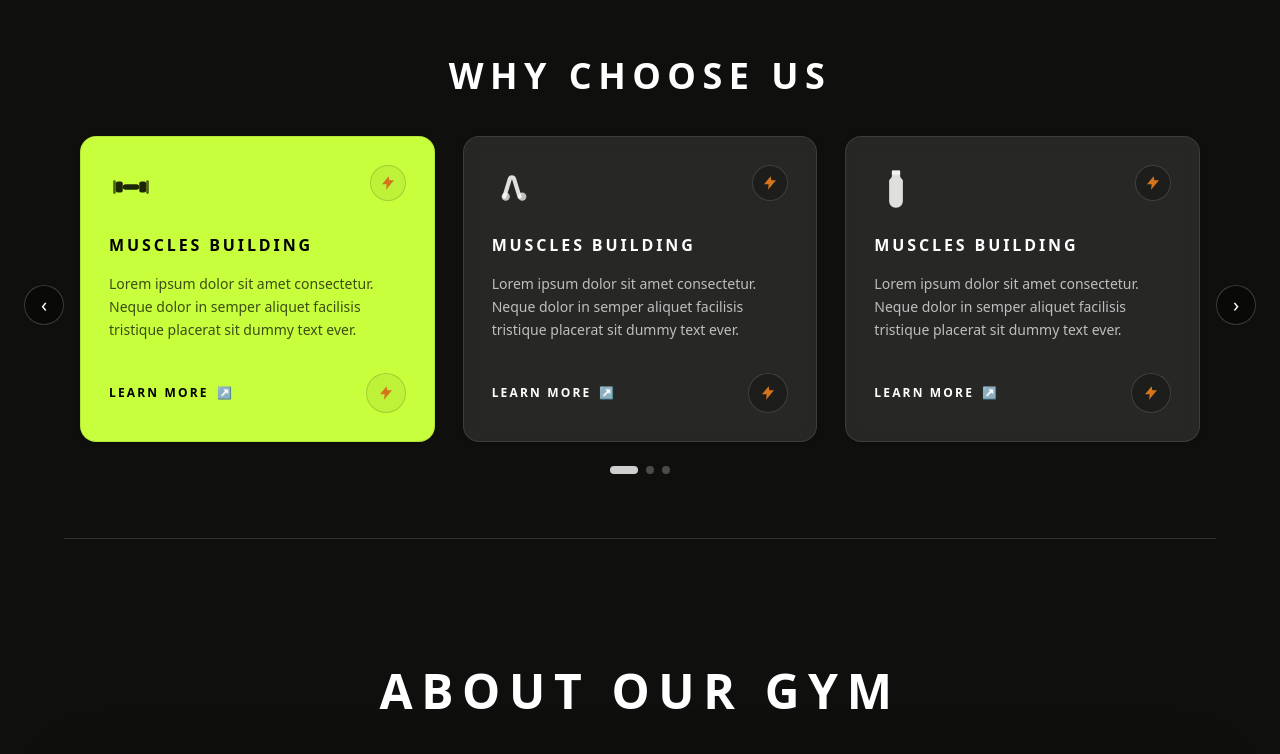
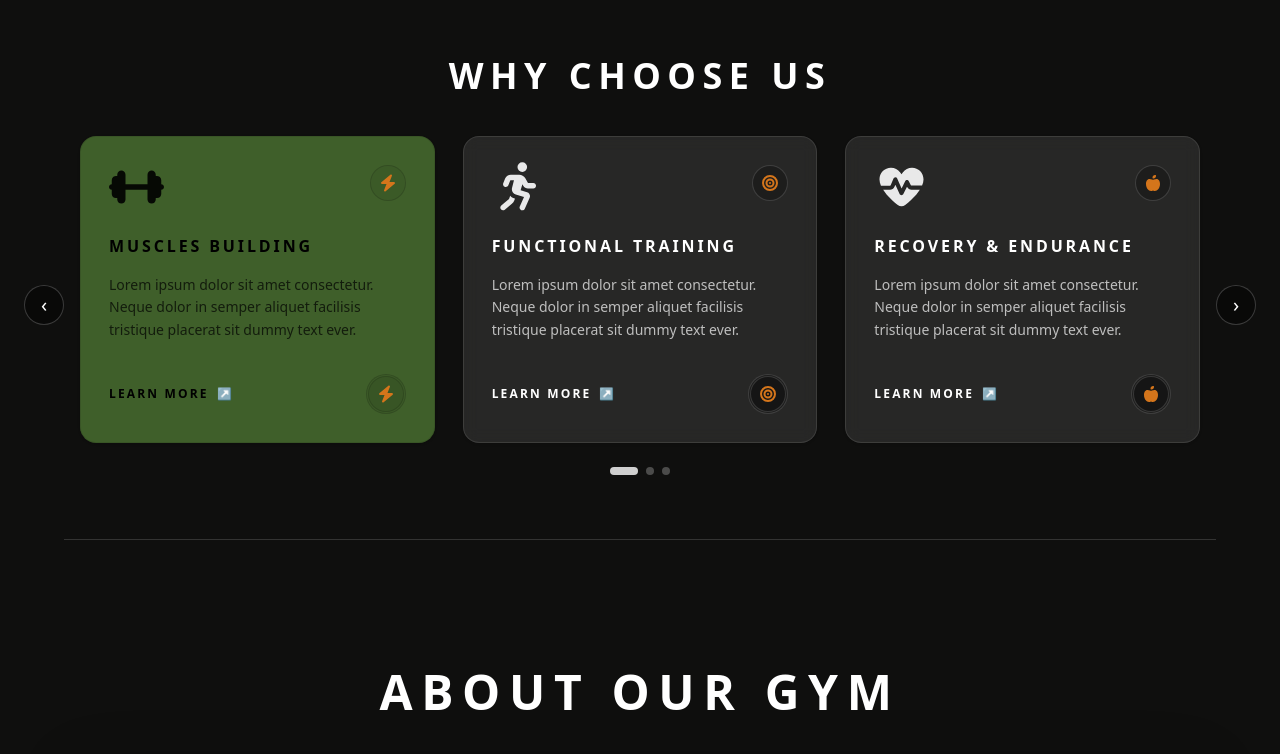
Before and after one commit to Bassem-21/gym-landing, a React (Vite) app: page / in a window 1280 px wide. Shown: the part 840-1594 px from the top of the page. Built offline with nearby package versions, Linux system fonts and the light colour scheme; grey boxes are pictures that could not be loaded.

Commit message:
Add Font Awesome icons and update styles for improved UI consistency

```diff
--- a/package.json
+++ b/package.json
@@ -10,6 +10,9 @@
     "preview": "vite preview"
   },
   "dependencies": {
+    "@fortawesome/fontawesome-svg-core": "^7.2.0",
+    "@fortawesome/free-solid-svg-icons": "^7.2.0",
+    "@fortawesome/react-fontawesome": "^3.2.0",
     "@tailwindcss/vite": "^4.1.18",
     "react": "^19.2.0",
     "react-dom": "^19.2.0",
--- a/src/components/Hero.jsx
+++ b/src/components/Hero.jsx
@@ -1,6 +1,6 @@
 export default function Hero() {
   return (
-    <section className="hero">
+    <section className="hero" id="hero">
       <div className="hero-overlay" />
       <div className="hero-content">
         <div className="mb-6">
--- a/src/components/MobileMenu.jsx
+++ b/src/components/MobileMenu.jsx
@@ -32,9 +32,9 @@ export default function MobileMenu({ open, onClose }) {
 
         <nav className="mobile-nav-links">
           <a href="#about" onClick={onClose}>About</a>
-          <a href="#programs" onClick={onClose}>Programs</a>
+          <a href="#schedule" onClick={onClose}>Programs</a>
           <a href="#pricing" onClick={onClose}>Pricing</a>
-          <a href="#testimonials" onClick={onClose}>Testimonials</a>
+          <a href="#stories" onClick={onClose}>Testimonials</a>
           <a href="#contact" onClick={onClose}>Contact</a>
         </nav>
 
--- a/src/components/WhyChooseUs.jsx
+++ b/src/components/WhyChooseUs.jsx
@@ -1,4 +1,13 @@
 import { useMemo, useState } from "react";
+import { FontAwesomeIcon } from "@fortawesome/react-fontawesome";
+import {
+  faDumbbell,
+  faPersonRunning,
+  faHeartPulse,
+  faBolt,
+  faBullseye,
+  faAppleWhole
+} from "@fortawesome/free-solid-svg-icons";
 
 export default function WhyChooseUs() {
   const items = useMemo(
@@ -7,26 +16,27 @@ export default function WhyChooseUs() {
         title: "MUSCLES BUILDING",
         desc:
           "Lorem ipsum dolor sit amet consectetur. Neque dolor in semper aliquet facilisis tristique placerat sit dummy text ever.",
-        // simple “equipment” icon svg (top-left)
-        icon: DumbbellIcon,
+        icon: faDumbbell,
+        secondaryIcon: faBolt,
       },
       {
-        title: "MUSCLES BUILDING",
+        title: "FUNCTIONAL TRAINING",
         desc:
           "Lorem ipsum dolor sit amet consectetur. Neque dolor in semper aliquet facilisis tristique placerat sit dummy text ever.",
-        icon: GripIcon,
+        icon: faPersonRunning,
+        secondaryIcon: faBullseye,
       },
       {
-        title: "MUSCLES BUILDING",
+        title: "RECOVERY & ENDURANCE",
         desc:
           "Lorem ipsum dolor sit amet consectetur. Neque dolor in semper aliquet facilisis tristique placerat sit dummy text ever.",
-        icon: BottleIcon,
+        icon: faHeartPulse,
+        secondaryIcon: faAppleWhole,
       },
     ],
-    [],
+    []
   );
 
-  // slider index (even though we always show 3, this lets arrows/dots exist like reference)
   const [active, setActive] = useState(0);
 
   const clamp = (n) => {
@@ -37,7 +47,6 @@ export default function WhyChooseUs() {
   const prev = () => setActive((v) => clamp(v - 1));
   const next = () => setActive((v) => clamp(v + 1));
 
-  // Always render 3 cards like reference; featured is the left card
   const visible = [
     items[clamp(active)],
     items[clamp(active + 1)],
@@ -47,14 +56,11 @@ export default function WhyChooseUs() {
   return (
     <section className="section section-dark pb-8" id="why">
       <div className="container-page border-b border-white/15 pb-16">
-        {/* Title (LEFT-aligned like reference) */}
         <h2 className="text-center text-2xl sm:text-3xl md:text-4xl font-extrabold tracking-[0.18em] uppercase">
           WHY CHOOSE US
         </h2>
 
-        {/* Desktop/tablet row */}
         <div className="relative mt-10 hidden sm:block">
-          {/* Arrow LEFT (outside cards) */}
           <button
             onClick={prev}
             aria-label="Previous"
@@ -65,7 +71,6 @@ export default function WhyChooseUs() {
             <span className="text-white text-xl leading-none">‹</span>
           </button>
 
-          {/* Arrow RIGHT (outside cards) */}
           <button
             onClick={next}
             aria-label="Next"
@@ -76,7 +81,6 @@ export default function WhyChooseUs() {
             <span className="text-white text-xl leading-none">›</span>
           </button>
 
-          {/* Cards */}
           <div className="grid grid-cols-3 gap-7">
             {visible.map((card, i) => (
               <ChooseCard
@@ -84,21 +88,24 @@ export default function WhyChooseUs() {
                 featured={i === 0}
                 title={card.title}
                 desc={card.desc}
-                Icon={card.icon}
+                icon={card.icon}
+                secondaryIcon={card.secondaryIcon}
               />
             ))}
           </div>
 
-          {/* Dots (3 dots like reference) */}
           <div className="mt-6 flex items-center justify-center gap-2">
-            {[0, 1, 2].map((i) => {
-              const isOn = i === 0; // reference shows first dot active (featured card)
+            {items.map((_, i) => {
+              const isOn = i === clamp(active);
               return (
-                <span
+                <button
                   key={i}
+                  type="button"
+                  onClick={() => setActive(i)}
+                  aria-label={`Go to slide ${i + 1}`}
                   className={[
                     "h-2 rounded-full transition",
-                    isOn ? "w-7 bg-white/80" : "w-2 bg-white/25",
+                    isOn ? "w-7 bg-white/80" : "w-2 bg-white/25 hover:bg-white/40",
                   ].join(" ")}
                 />
               );
@@ -106,7 +113,6 @@ export default function WhyChooseUs() {
           </div>
         </div>
 
-        {/* Mobile (stacked vertical like reference) */}
         <div className="mt-8 grid gap-6 sm:hidden">
           {items.map((card, i) => (
             <ChooseCard
@@ -114,7 +120,7 @@ export default function WhyChooseUs() {
               featured={i === 0}
               title={card.title}
               desc={card.desc}
-              Icon={card.icon}
+              icon={card.icon}
             />
           ))}
         </div>
@@ -123,9 +129,8 @@ export default function WhyChooseUs() {
   );
 }
 
-function ChooseCard({ featured, title, desc, Icon }) {
-  // neon-lime like reference (not your brand green)
-  const featuredBg = "bg-[#C8FF3D] text-black";
+function ChooseCard({ featured, title, desc, icon, secondaryIcon }) {
+  const featuredBg = "bg-[var(--color-brand-green)] text-black";
   const normalBg = "bg-white/10 text-white";
 
   return (
@@ -139,21 +144,18 @@ function ChooseCard({ featured, title, desc, Icon }) {
       ].join(" ")}
     >
       <div className="p-7">
-        {/* top row: icon (left) + small bolt circle (right) */}
         <div className="flex items-start justify-between">
           <div className={featured ? "text-black" : "text-white"}>
-            {Icon()}
+            <FontAwesomeIcon icon={icon} className="text-[44px] opacity-90" />
           </div>
 
-          <BoltCircle featured={featured} />
+          <CircleIcon featured={featured} icon={secondaryIcon} />
         </div>
 
-        {/* title */}
         <h3 className="mt-6 text-sm md:text-base font-extrabold tracking-[0.18em] uppercase">
           {title}
         </h3>
 
-        {/* description */}
         <p
           className={[
             "mt-4 text-sm leading-relaxed",
@@ -163,7 +165,6 @@ function ChooseCard({ featured, title, desc, Icon }) {
           {desc}
         </p>
 
-        {/* bottom row: Learn more + bottom-right bolt circle */}
         <div className="mt-8 flex items-center justify-between">
           <a
             href="#programs"
@@ -184,7 +185,7 @@ function ChooseCard({ featured, title, desc, Icon }) {
             ].join(" ")}
             aria-label="Open"
           >
-            <BoltIcon featured={featured} />
+            <CircleIcon featured={featured} icon={secondaryIcon} />
           </button>
         </div>
       </div>
@@ -192,9 +193,7 @@ function ChooseCard({ featured, title, desc, Icon }) {
   );
 }
 
-/* ---------- Small UI bits (match reference) ---------- */
-
-function BoltCircle({ featured }) {
+function CircleIcon({ featured, icon }) {
   return (
     <div
       className={[
@@ -203,112 +202,10 @@ function BoltCircle({ featured }) {
       ].join(" ")}
       aria-hidden="true"
     >
-      <BoltIcon featured={featured} />
+      <FontAwesomeIcon
+        icon={icon}
+        className={featured ? "text-[#d4751b]" : "text-[#d4751b]"}
+      />
     </div>
   );
 }
-
-function BoltIcon({ featured }) {
-  // reference bolt looks orange-ish inside circles
-  const fill = featured ? "#d4751b" : "#d4751b";
-  return (
-    <svg width="16" height="16" viewBox="0 0 24 24" aria-hidden="true">
-      <path
-        d="M13 2L3 14h7l-1 8 12-14h-7l-1-6z"
-        fill={fill}
-      />
-    </svg>
-  );
-}
-
-/* ---------- Card “equipment icons” (simple & small like reference) ---------- */
-
-function DumbbellIcon() {
-  return (
-    <svg width="44" height="44" viewBox="0 0 64 64" aria-hidden="true">
-      <rect
-        x="10"
-        y="24"
-        width="10"
-        height="16"
-        rx="3"
-        fill="currentColor"
-        opacity="0.85"
-      />
-      <rect
-        x="44"
-        y="24"
-        width="10"
-        height="16"
-        rx="3"
-        fill="currentColor"
-        opacity="0.85"
-      />
-      <rect
-        x="20"
-        y="28"
-        width="24"
-        height="8"
-        rx="4"
-        fill="currentColor"
-        opacity="0.85"
-      />
-      <rect
-        x="6"
-        y="22"
-        width="4"
-        height="20"
-        rx="2"
-        fill="currentColor"
-        opacity="0.6"
-      />
-      <rect
-        x="54"
-        y="22"
-        width="4"
-        height="20"
-        rx="2"
-        fill="currentColor"
-        opacity="0.6"
-      />
-    </svg>
-  );
-}
-
-function GripIcon() {
-  return (
-    <svg width="44" height="44" viewBox="0 0 64 64" aria-hidden="true">
-      <path
-        d="M18 46l8-26c1-3 5-3 6 0l8 26"
-        stroke="currentColor"
-        strokeWidth="6"
-        strokeLinecap="round"
-        fill="none"
-        opacity="0.85"
-      />
-      <circle cx="20" cy="46" r="6" fill="currentColor" opacity="0.7" />
-      <circle cx="44" cy="46" r="6" fill="currentColor" opacity="0.7" />
-    </svg>
-  );
-}
-
-function BottleIcon() {
-  return (
-    <svg width="44" height="44" viewBox="0 0 64 64" aria-hidden="true">
-      <path
-        d="M26 8h12v8c0 2 2 4 4 6v30c0 6-4 10-10 10H32c-6 0-10-4-10-10V22c2-2 4-4 4-6V8z"
-        fill="currentColor"
-        opacity="0.85"
-      />
-      <rect
-        x="26"
-        y="8"
-        width="12"
-        height="6"
-        rx="2"
-        fill="currentColor"
-        opacity="0.65"
-      />
-    </svg>
-  );
-}
--- a/src/styles/components.css
+++ b/src/styles/components.css
@@ -2,7 +2,7 @@
   --color-brand-orange: #d4751b;
   --color-brand-charcoal: #1a1a18;
   --color-brand-dark: #0f0f0e;
-  --color-brand-green: #22c55e;
+  --color-brand-green: #3f5f2a;
 }
 
 @layer base {
```
Also changed, not shown: src/components/Navbar.jsx (+27 -15 lines), 1 other file (tests, documents, lock files or other folders).
